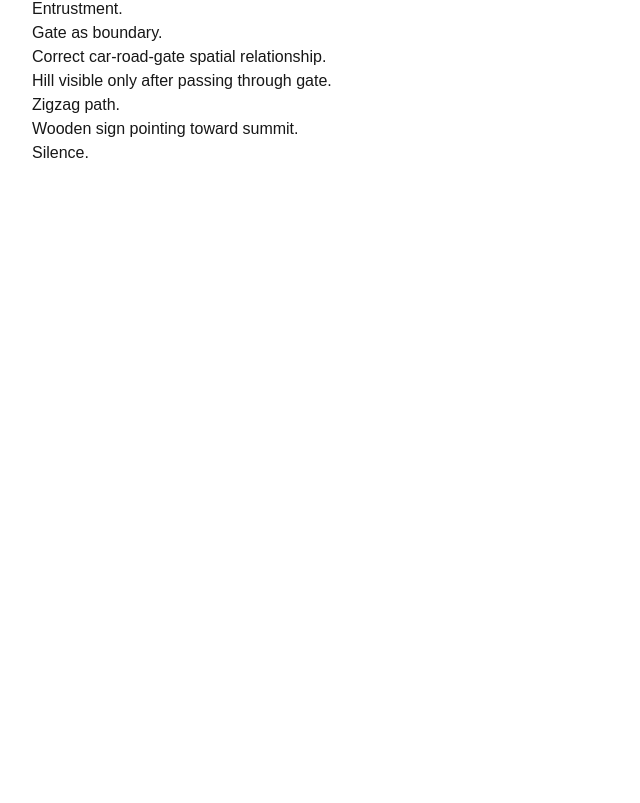
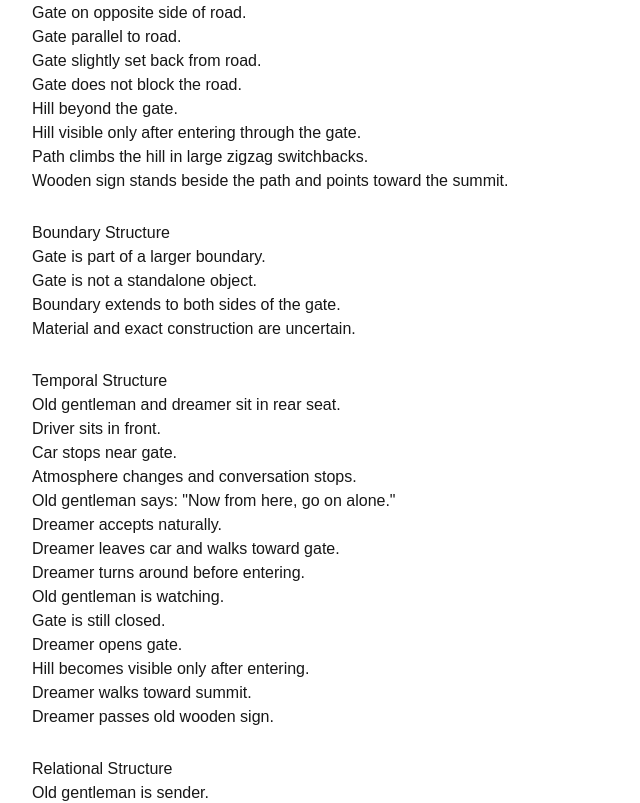
Before and after one commit to risenjapanllc-rgb/cocreative-ai-app, a Next.js app: page /vt-builder in a window 1280 px wide. Shown: the part 299-1102 px from the top of the page, without its empty margins (0-640 px from the left). Before the commit the page ends 800 px from the top, so only its background shows below. Built offline with nearby package versions, Linux system fonts and the light colour scheme.

Commit message:
show full VT-002 structure in builder page

```diff
--- a/app/vt-builder/page.tsx
+++ b/app/vt-builder/page.tsx
@@ -1,31 +1,35 @@
 import { buildVT002Spec } from "@/lib/visual-testimony/vt-builder";
+
+function Section({ title, items }: { title: string; items: string[] }) {
+  return (
+    <section style={{ marginBottom: 28 }}>
+      <h3>{title}</h3>
+      <ul>
+        {items.map((item, index) => (
+          <li key={index}>{item}</li>
+        ))}
+      </ul>
+    </section>
+  );
+}
 
 export default function Page() {
   const spec = buildVT002Spec();
 
   return (
-    <main style={{ padding: 32 }}>
+    <main style={{ padding: 32, maxWidth: 1000 }}>
       <h1>Visual Testimony Builder v0.1</h1>
 
       <h2>
         {spec.id}: {spec.title}
       </h2>
 
-      <h3>Core Witness</h3>
-
-      <ul>
-        {spec.coreWitness.map((item, index) => (
-          <li key={index}>{item}</li>
-        ))}
-      </ul>
-
-      <h3>Must Not Lose</h3>
-
-      <ul>
-        {spec.mustNotLose.map((item, index) => (
-          <li key={index}>{item}</li>
-        ))}
-      </ul>
+      <Section title="Core Witness" items={spec.coreWitness} />
+      <Section title="Spatial Structure" items={spec.spatialStructure} />
+      <Section title="Boundary Structure" items={spec.boundaryStructure} />
+      <Section title="Temporal Structure" items={spec.temporalStructure} />
+      <Section title="Relational Structure" items={spec.relationalStructure} />
+      <Section title="Must Not Lose" items={spec.mustNotLose} />
     </main>
   );
 }
```
